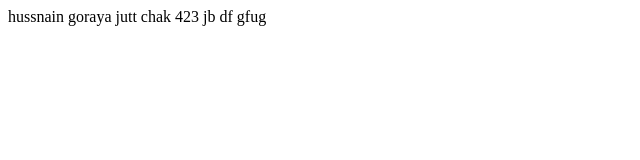
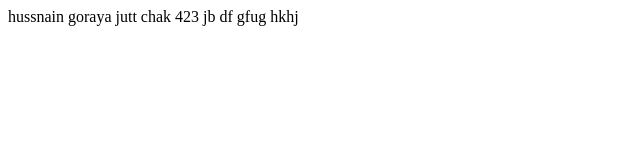
Before and after one commit to Hussnaingoraya/justinmind, a plain HTML site: page index.html in a window 1280 px wide. Shown: the full height of the page, 0-640 px from the left. Drawn offline with Linux system fonts and the light colour scheme.

Commit message:
Update index.html

```diff
--- a/index.html
+++ b/index.html
@@ -9,7 +9,7 @@
 <body>
     hussnain goraya jutt
     chak 423 jb df
-    gfug
+    gfug hkhj
 
 
 </body>
```
